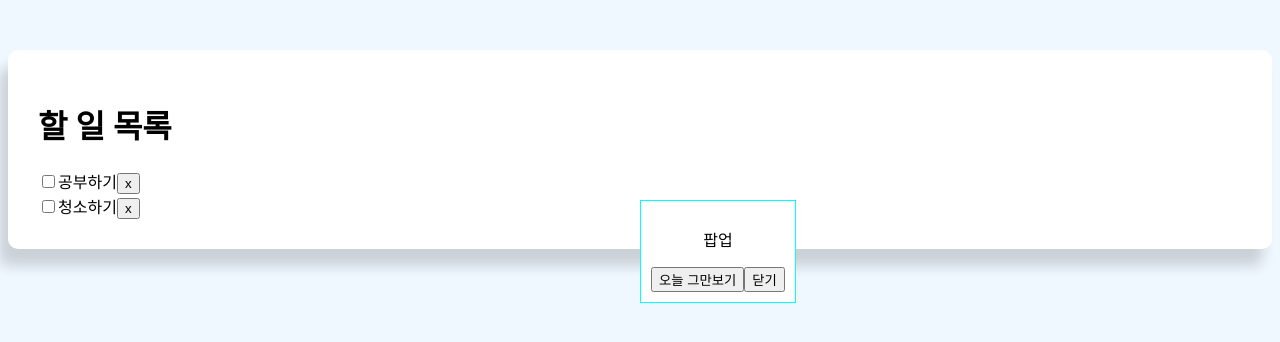
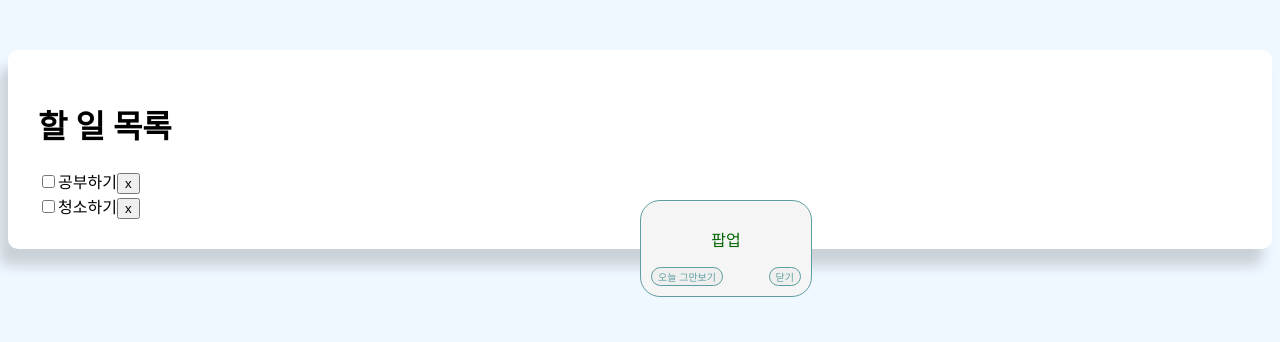
Before and after one commit to ryeon18/react_todo_app, a React (Create React App) app: page / in a window 1280 px wide. Shown: the top 342 px of the page. Built offline with nearby package versions, Linux system fonts and the light colour scheme.

Commit message:
Add: scss

```diff
--- a/package.json
+++ b/package.json
@@ -9,6 +9,7 @@
     "react": "^18.2.0",
     "react-dom": "^18.2.0",
     "react-scripts": "5.0.1",
+    "sass": "^1.55.0",
     "web-vitals": "^2.1.4"
   },
   "scripts": {
--- a/src/App.js
+++ b/src/App.js
@@ -1,5 +1,5 @@
 import React, {useState, useEffect} from 'react';
-import './App.css';
+import './App.scss';
 
 const todoData = [
     {id: '1', title: '공부하기', comleted: true},
@@ -34,7 +34,8 @@ const App = () => {
     // 쿠키만료일 설정
     const setCookie = (name, value, expireDays) => {
         let date = new Date();
-        date.setDate(date.getDate() + expireDays);
+        date.setDate(date.getDate() + expireDays); // 일자
+        // date.setMinutes(date.getMinutes() + expireDays); //분 설정
 
         document.cookie =
             decodeURIComponent(name) + '=' + decodeURIComponent(value) + '; path=/; expires=' + date.toUTCString();
@@ -58,7 +59,7 @@ const App = () => {
                 })}
             </div>
 
-            <div className={isPopup === 'true' ? 'pop-up' : 'none'}>
+            <div className={isPopup === 'true' ? 'pop-up' : 'popup-none'}>
                 <p>팝업</p>
                 <div className="button-box">
                     <button onClick={() => todayClose('popup', 'false', 1)}>오늘 그만보기</button>
--- a/src/App.css
+++ b/src/App.scss
@@ -15,9 +15,12 @@
     position: fixed;
     top: 25%;
     left: 50%;
-    border: 1px solid aqua;
-    background-color: #fff;
+    min-width: 150px;
     padding: 10px;
+    border: 1px solid cadetblue;
+    border-radius: 20px;
+    background-color: whitesmoke;
+    color: darkgreen;
 }
 
 .pop-up p {
@@ -27,15 +30,16 @@
 .button-box {
     display: flex;
     justify-content: space-between;
-    font-size: 10px;
+    color: cadetblue;
+
+    button {
+        border: 1px solid cadetblue;
+        border-radius: 10px;
+        font-size: 10px;
+        color: cadetblue;
+    }
 }
 
-.buttonBox span {
-    margin: 10px;
-    border: 1px solid black;
-    padding: 5px;
-}
-
-.none {
+.popup-none {
     display: none;
 }
```
Also changed, not shown: 1 other file (tests, documents, lock files or other folders).
